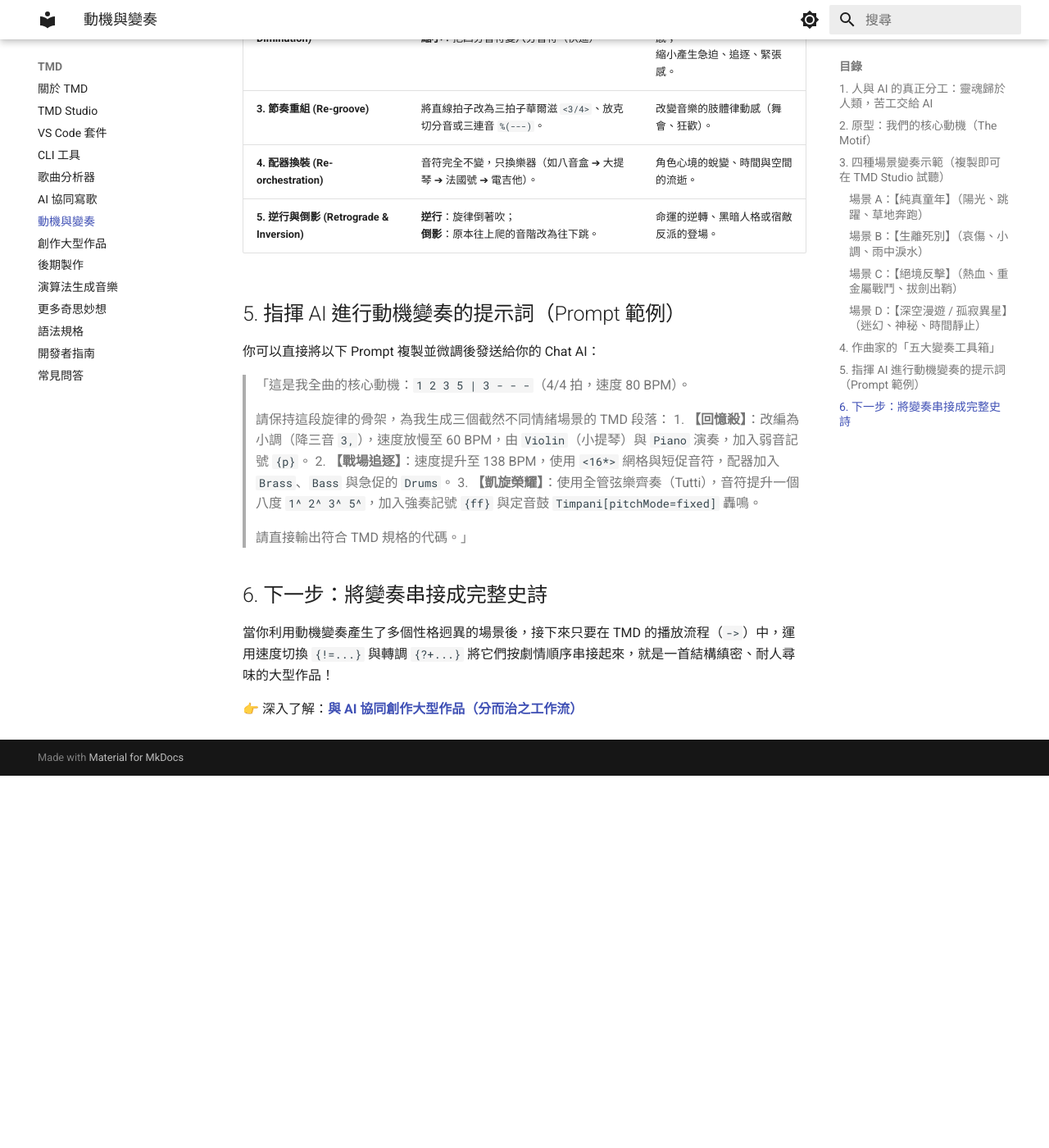
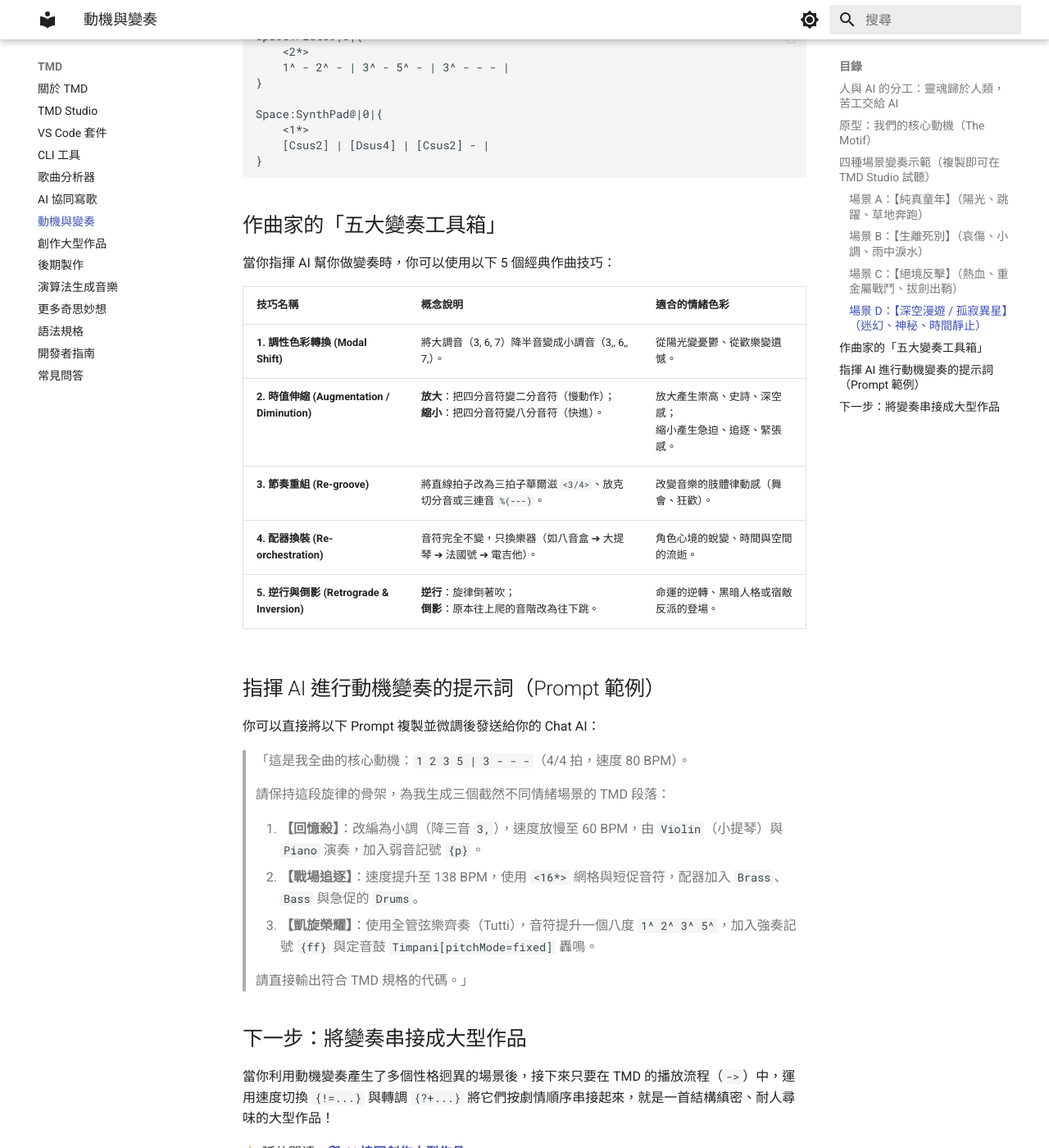
Before and after one commit to TMDLang/TMDLang.github.io, an MkDocs documentation site: the page built from docs/motif_variation.md, in a window 1280 px wide and 1400 px high, scrolled down 4798 px. Shown: the whole window at 82% size. Built offline with MkDocs 1.6.1 and Material for MkDocs 9.7.7, drawn with Linux system fonts in a browser that asks for light colours; before the commit the page ends 5744 px from its top, so only the background shows below that; some of the changed text lies outside the part shown.

````diff
--- a/docs/epic_composing.md
+++ b/docs/epic_composing.md
@@ -6,12 +6,12 @@
 
 本章將帶你走過一套經過實證的「五步大型作品工作流」，讓你能清晰掌握全局架構，並指揮 AI Agent 一步步拼裝出龐大而嚴謹的音樂史詩。
 
-
 ## 步驟一：撰寫音樂腳本與場景大綱（Storyboarding & Structure）
 
 在寫出任何音符之前，先像編劇或電影導演一樣，為樂曲規劃「故事腳本」或「情感起伏地圖」。
 
 **你可以先在筆記中寫下這樣的場景大綱**：
+
 - **場景 1：黎明破曉（Dawn / Intro）**：4/4 拍，60 BPM，極簡稀疏的弦樂長音，營造空靈孤寂感。
 - **場景 2：英雄啟程（Journey / Theme A）**：進入 80 BPM，單簧管吹出核心主題，節奏帶有行進步伐感。
 - **場景 3：風暴來襲（Storm / Tension）**：加速至 132 BPM，切換為小調，低音弦樂快速走音，銅管與定音鼓強烈衝突。
@@ -20,13 +20,14 @@
 
 > **AI 協作技巧**：你可以將你的故事故事背景發給 AI：「我想為一場太空探險寫一首 8 分鐘的組曲，包含起飛、深空漫遊、小行星危機與發現新星球。請幫我規劃包含拍號、建議 BPM、調性走向與樂器編制的 5 個場景大綱。」
 
-
 ## 2. 確立核心動機，分別發展各場景的獨立樂段（Atomic Motifs & Scenes）
 
 不要一次寫整首歌！大型作品的精髓在於**「動機統一（Motivic Unity）」**——用同一個 2～4 小節的核心動機貫穿全曲，但賦予它截然不同的性格。
 
 ### 2.1 定義你的核心動機（Core Motif）
+
 例如，你隨意哼出了一段 2 小節動機：
+
 ```tmd
 Motif_Original {
     <4*>
@@ -35,6 +36,7 @@ Motif_Original {
 ```
 
 ### 2.2 逐個場景讓 AI 延伸與變形
+
 現在，把場景大綱與動機分別交給 AI，一次只專注打磨一個獨立段落：
 
 - **為場景 2（啟程）生成管弦樂段**：
@@ -47,7 +49,6 @@ Motif_Original {
 > [!TIP]
 > **深入探索動機變奏法**：想知道如何將一段 4 音動機變形成「回憶殺」、「絕境反擊」或「深空漫遊」？請參考專題：**[主導動機與變奏：用同一段旋律說不同的故事（Leitmotif）](motif_variation.md)**。
 
-
 ## 3. 讓 AI Agent 彙整全曲時間軸（Macro Assembly）
 
 當各個場景的小樂段都完成後，現在是指揮 AI 將它們拼合成完整作品的時候了。
@@ -57,6 +58,7 @@ Motif_Original {
 > 請將它們彙整進同一個 `::SCORE::` 檔案中，並在樂譜結尾寫出完整的播放順序（`->` 行進），串接起各段落，並在適當位置加入速度變化 `{!=...}`、轉調 `{?+...}` 與強弱記號，輸出整首完整樂譜。」
 
 **AI 組合出的全曲宏觀行進範例**：
+
 ```tmd
 ::SCORE::
 ** Odyssey: An Epic Suite **
@@ -79,7 +81,6 @@ Motif_Original {
 ->#
 ```
 
-
 ## 4. 試聽、刪除冗餘與修飾生硬轉場（Audition & Polish）
 
 在將作品帶進 DAW 之前，必須進行**聽覺驗收（Ear Check）**與除錯：
@@ -94,7 +95,6 @@ Motif_Original {
 3. **刪除冗餘與精簡結構**：
    - 如果某個段落聽起來拖沓，直接讓 AI 將重複的小節刪除，或調整播放流程：例如把反覆兩次改為只反覆一次 `-> finale ->#`。
 
-
 ## 5. 匯出至 DAW 進行音色代換與後期混音（Production in DAW）
 
 TMD 的任務是幫你在最短時間內搞定**作曲（Melody）、和聲（Harmony）、節奏（Rhythm）與配器架構（Orchestration）**。當骨架與細節在純文字層面都精確無誤後，就可以進入專業音樂製作流程：
@@ -107,13 +107,13 @@ tmd my_epic.tmd -m my_epic.mid
 tmd my_epic.tmd -r my_epic.rpp
 ```
 
-### 在 DAW 中的下一步：
+### 在 DAW 中的下一步
+
 1. **載入工程檔**：在 Logic Pro、Cubase、Ableton Live、FL Studio 或 Studio One 中打開匯出的 MIDI。
 2. **軌道自動命名與對齊**：所有音軌（Flute, Clarinet, Violins, Cello, Timpani）與段落小節已經全部對齊就緒。
 3. **掛載高品質音色庫**：將預設的 General MIDI 音色替換為頂級虛擬樂器（如 Spitfire Audio、Cinematic Studio Series、EastWest 或 Vienna Symphonic Library）。
 4. **繪製表情控制器（CC 控制曲線）**：微調 Modulation（CC1）、Expression（CC11）與力度曲線，為管弦樂注入呼吸感。
 5. **混音與母帶後製**：掛上空間殘響（Reverb）、EQ 與壓限器，完成最終成品發行！
-
 
 ## 總結：小型創作 vs. 大型作品的工作心態對比
 
--- a/docs/motif_variation.md
+++ b/docs/motif_variation.md
@@ -6,10 +6,9 @@
 
 然而，現有的純音訊黑盒子 AI（如 Suno、Udio）每次生成都是全新的不可控隨機波形，根本無法做到「維持同一條動機，但在不同場景演繹不同情緒」。而在 TMD 與文字型 AI（LLM）的協作體系中，這項專業作曲家的核心武器，你動動鍵盤就能輕鬆實現。
 
+## 人與 AI 的分工：靈魂歸於人類，苦工交給 AI
 
-## 1. 人與 AI 的真正分工：靈魂歸於人類，苦工交給 AI
-
-在動機變奏的過程中，很多人會問：「既然 AI 這麼厲害，那音樂創作裡人類還剩下什麼？」
+很多人會問：「既然 AI 這麼厲害，那音樂創作裡人類還剩下什麼？」
 
 答案非常明確：**人類負責「意義」與「靈魂」，AI 負責「數學」與「體力苦工」**。
 
@@ -19,20 +18,19 @@
 | **具體任務** | • 決定「這段旋律代表哪個角色或命運」<br>• 掌握全曲的高潮、起伏與戲劇張力<br>• 終審驗收聽感與美學品味 | • 四部和聲（SATB）與嚴格對位法計算<br>• 避免聲部衝突與平行五度/八度<br>• 快速配器（弦樂、和弦、貝斯、打擊樂）<br>• 精準小節時值與節奏網格轉換 |
 
 * **人類該做的事（思考與審美）**：
-  - **動機賦予意義**：這串音符到底代表「童年的故鄉」、「主角心中的創傷」，還是「命運的預兆」？
-  - **決定戲劇張力**：在此時此刻，主角是憤怒、心碎、還是釋懷？該轉入小調還是拉長時值？
-  - 這種對**人類生命經驗、情感共鳴與敘事節奏**的感知，是統計模型永遠無法替代的。
+    * **動機賦予意義**：這串音符到底代表「童年的故鄉」、「主角心中的創傷」，還是「命運的預兆」？
+    * **決定戲劇張力**：在此時此刻，主角是憤怒、心碎、還是釋懷？該轉入小調還是拉長時值？
+    * 這種對**人類生命經驗、情感共鳴與敘事節奏**的感知，是統計模型永遠無法替代的。
 
 * **AI 該做的事（繁瑣計算與配器苦工）**：
-  - 計算大提琴與低音管之間的四部和聲（SATB）聲部導進（Voice Leading）。
-  - 檢查和弦組成音有沒有衝突、避免平行五度或八度。
-  - 將 4 拍的旋律等比切分成十六分音符並排入打擊樂鼓點。
-  - 這些在傳統作曲系需要苦練數年的**「樂理計算苦工」**，正是大語言模型最擅長、最能秒級交付的事情。
+    * 計算大提琴與低音管之間的四部和聲（SATB）聲部導進（Voice Leading）。
+    * 檢查和弦組成音有沒有衝突、避免平行五度或八度。
+    * 將 4 拍的旋律等比切分成十六分音符並排入打擊樂鼓點。
+    * 這些在傳統作曲系需要苦練數年的**「樂理計算苦工」**，正是大語言模型最擅長、最能秒級交付的事情。
 
 **人類動腦決定「講什麼故事」，AI 動筆完成「音符計算」**，這才是最理想的人機協作型態。
 
-
-## 2. 原型：我們的核心動機（The Motif）
+## 原型：我們的核心動機（The Motif）
 
 假設我們隨意哼出了一段只有 4 個音符的極簡動機（4/4 拍，C 大調）：
 
@@ -46,19 +44,20 @@ Motif {
 
 這個旋律單純、乾淨。接下來，我們將示範如何**音符一個字不變（或僅做微調），只透過變換「節奏、和弦、配器與大小調」**，讓這段旋律在四個截然不同的場景中說出完全不同的故事！
 
-
-## 3. 四種場景變奏示範（複製即可在 TMD Studio 試聽）
+## 四種場景變奏示範（複製即可在 TMD Studio 試聽）
 
 ### 場景 A：【純真童年】（陽光、跳躍、草地奔跑）
-- **情緒設定**：無憂無慮、純真回憶、充滿陽光與微風。
-- **變奏手法**：
-  - 維持原本明亮的大調。
-  - 網格切換為 `<8*>`，加入休止符讓音符跳躍（斷奏感 Staccato）。
-  - 配器選用清脆的木琴／鐘琴（`Glockenspiel`）與木吉他（`AcousticGuitar`）簡單乾淨的 `[1] - [4] -` 進行。
-- **你可以這樣下 Prompt 給 AI**：
-  - **白話版（不懂樂理直接用）**：
+
+* **情緒設定**：無憂無慮、純真回憶、充滿陽光與微風。
+
+* **變奏手法**：
+    * 維持原本明亮的大調。
+    * 網格切換為 `<8*>`，加入休止符讓音符跳躍（斷奏感 Staccato）。
+    * 配器選用清脆的木琴／鐘琴（`Glockenspiel`）與木吉他（`AcousticGuitar`）簡單乾淨的 `[1] - [4] -` 進行。
+* **你可以這樣下 Prompt 給 AI**：
+    * **白話版（不懂樂理直接用）**：
     > 「這是我全曲的核心旋律：`1 2 3 5 | 3 - - -`。我想把它當作主角小時候回憶的配樂，聽起來要有『陽光、草地上奔跑、無憂無慮』的感覺，請幫我寫一個叫 `Childhood` 的段落，用清脆可愛的樂器（像鐵琴或木吉他），節奏輕快一點跳躍一點。」
-  - **專業製作人版（精準控制技術參數）**：
+    * **專業製作人版（精準控制技術參數）**：
     > 「這是我全曲的核心動機：`1 2 3 5 | 3 - - -`。請幫我為『純真童年』場景寫一個段落 `Childhood`：保持大調明亮感，將節奏網格細分為 `<8*>` 斷奏跳躍感，主奏樂器使用清脆的 `Glockenspiel`（鐵琴/鐘琴），並加上木吉他 `AcousticGuitar` 輕柔的民謠和弦伴奏。」
 
 ```tmd
@@ -73,17 +72,18 @@ Childhood:AcousticGuitar@|0|{
 }
 ```
 
+### 場景 B：【生離死別】（哀傷、小調、雨中淚水）
 
-### 場景 B：【生離死別】（哀傷、小調、雨中淚水）
-- **情緒設定**：主角遭遇重大打擊，看著泛黃的照片走在雨中，同一個回憶湧上心頭，但人事已非。
-- **變奏手法**：
-  - **平行小調轉化（Minor Modal Shift）**：將大調的 `3`（Mi）降半音變成小調音 `3,`（降 Mi）。
-  - 將力度降為弱奏 `{p}`，時值拉長。
-  - 配器改為深沉哀傷的大提琴（`Cello`）獨奏，伴奏換上暗淡的小調和弦 `[1m] - [6,m] -`。
-- **你可以這樣下 Prompt 給 AI**：
-  - **白話版（不懂樂理直接用）**：
+* **情緒設定**：主角遭遇重大打擊，看著泛黃的照片走在雨中，同一個回憶湧上心頭，但人事已非。
+
+* **變奏手法**：
+    * **平行小調轉化（Minor Modal Shift）**：將大調的 `3`（Mi）降半音變成小調音 `3,`（降 Mi）。
+    * 將力度降為弱奏 `{p}`，時值拉長。
+    * 配器改為深沉哀傷的大提琴（`Cello`）獨奏，伴奏換上暗淡的小調和弦 `[1m] - [6,m] -`。
+* **你可以這樣下 Prompt 給 AI**：
+    * **白話版（不懂樂理直接用）**：
     > 「請把我的核心旋律 `1 2 3 5 | 3 - - -` 改成全劇最催淚、最心碎的場景 `Tragedy`。聽起來要像『主角在雨中哭泣、心碎失去最愛的人』，請幫我轉成悲傷的小調，速度放慢，用很會哭泣的弦樂（像大提琴）拉出長音，加上緩慢憂鬱的鋼琴伴奏。」
-  - **專業製作人版（精準控制技術參數）**：
+    * **專業製作人版（精準控制技術參數）**：
     > 「現在劇情來到最悲傷的『生離死別』場景。請把核心動機 `1 2 3 5 | 3 - - -` 改編成極度傷感的段落 `Tragedy`：將三音改為降號 `3,` 轉化為平行小調，加入弱音記號 `{p}`，由大提琴 `Cello` 緩慢拉出長音，鋼琴 `Piano` 彈奏稀疏低沉的小調和弦，表現雨中哭泣的心碎感。」
 
 ```tmd
@@ -98,17 +98,18 @@ Tragedy:Piano@|0|{
 }
 ```
 
+### 場景 C：【絕境反擊】（熱血、重金屬戰鬥、拔劍出鞘）
 
-### 場景 C：【絕境反擊】（熱血、重金屬戰鬥、拔劍出鞘）
-- **情緒設定**：主角在絕境中站起，心中的信念化為怒火，在戰場上發起最後的反衝鋒。
-- **變奏手法**：
-  - 網格細分到十六分音符 `<16*>`，每個音重複演奏形成激進的行進律動（Machine-gun staccato）。
-  - 全力強奏 `{ff}`。
-  - 配器換上宏大的銅管齊鳴（`Brass`）、雙大鼓重金屬鼓點（`Drums`）以及震撼低頻的定音鼓（`Timpani[pitchMode=fixed]`）。
-- **你可以這樣下 Prompt 給 AI**：
-  - **白話版（不懂樂理直接用）**：
+* **情緒設定**：主角在絕境中站起，心中的信念化為怒火，在戰場上發起最後的反衝鋒。
+
+* **變奏手法**：
+    * 網格細分到十六分音符 `<16*>`，每個音重複演奏形成激進的行進律動（Machine-gun staccato）。
+    * 全力強奏 `{ff}`。
+    * 配器換上宏大的銅管齊鳴（`Brass`）、雙大鼓重金屬鼓點（`Drums`）以及震撼低頻的定音鼓（`Timpani[pitchMode=fixed]`）。
+* **你可以這樣下 Prompt 給 AI**：
+    * **白話版（不懂樂理直接用）**：
     > 「請把我的核心旋律 `1 2 3 5 | 3 - - -` 改編成超熱血的大決戰段落 `Battle`！情緒是『主角在絕境中爬起來、拔劍出鞘發動最後反衝鋒』，聽起來要像好萊塢動作大片或重金屬樂，節奏要極度緊湊，加入震撼的鼓點、銅管齊奏和定音鼓轟鳴！」
-  - **專業製作人版（精準控制技術參數）**：
+    * **專業製作人版（精準控制技術參數）**：
     > 「現在主角在絕境中拔劍反擊！請將核心動機 `1 2 3 5 | 3 - - -` 變奏為震撼的熱血戰鬥段落 `Battle`：切換為 `<16*>` 網格，讓銅管 `Brass` 以機關槍般的十六分音符連續吐音強奏 `{ff}`，並加入雙大鼓激烈的重金屬鼓點 `Drums`，以及鎖定音高的定音鼓 `Timpani[pitchMode=fixed]` 轟鳴。」
 
 ```tmd
@@ -128,17 +129,18 @@ Battle:Drums@|0|{
 }
 ```
 
+### 場景 D：【深空漫遊 / 孤寂異星】（迷幻、神秘、時間靜止）
 
-### 場景 D：【深空漫遊 / 孤寂異星】（迷幻、神秘、時間靜止）
-- **情緒設定**：主角漂浮在無垠深空看著藍色母星，充滿敬畏、未知與無邊的孤寂。
-- **變奏手法**：
-  - **時值擴展（Augmentation）**：將音符時值拉長至 `<2*>` 二分音符甚至全音符，營造失重慢動作感。
-  - 將音高提升至高八度（`^`）。
-  - 和弦換上懸浮感極強的掛留和弦（`[Csus2]`、`[Dsus4]`）與合成器長音襯底（`SynthPad`）。
-- **你可以這樣下 Prompt 給 AI**：
-  - **白話版（不懂樂理直接用）**：
+* **情緒設定**：主角漂浮在無垠深空看著藍色母星，充滿敬畏、未知與無邊的孤寂。
+
+* **變奏手法**：
+    * **時值擴展（Augmentation）**：將音符時值拉長至 `<2*>` 二分音符甚至全音符，營造失重慢動作感。
+    * 將音高提升至高八度（`^`）。
+    * 和弦換上懸浮感極強的掛留和弦（`[Csus2]`、`[Dsus4]`）與合成器長音襯底（`SynthPad`）。
+* **你可以這樣下 Prompt 給 AI**：
+    * **白話版（不懂樂理直接用）**：
     > 「請把我的核心旋律 `1 2 3 5 | 3 - - -` 改編成太空科幻風格的段落 `Space`。想像主角一個人漂浮在浩瀚黑暗的宇宙裡看著地球，聽起來要有『失重、慢動作、空靈、孤寂但又很宏偉』的感覺，把旋律放得很慢很高音，背景要有像星雲一樣飄浮的合成器長音。」
-  - **專業製作人版（精準控制技術參數）**：
+    * **專業製作人版（精準控制技術參數）**：
     > 「主角漂浮在無垠太空凝視地球。請將核心動機改編成科幻迷幻風格的 `Space` 段落：使用時值擴展手法將音符拉長為二分音符 `<2*>`，移至高八度 `1^ 2^ 3^ 5^`，由空靈的長笛 `Flute` 演奏；背景加上無節奏敲擊的環境合成器長音 `SynthPad`，使用 `[Csus2]` 等掛留和弦營造無重力的懸浮感。」
 
 ```tmd
@@ -153,8 +155,7 @@ Space:SynthPad@|0|{
 }
 ```
 
-
-## 4. 作曲家的「五大變奏工具箱」
+## 作曲家的「五大變奏工具箱」
 
 當你指揮 AI 幫你做變奏時，你可以使用以下 5 個經典作曲技巧：
 
@@ -166,23 +167,22 @@ Space:SynthPad@|0|{
 | **4. 配器換裝 (Re-orchestration)** | 音符完全不變，只換樂器（如八音盒 ➔ 大提琴 ➔ 法國號 ➔ 電吉他）。 | 角色心境的蛻變、時間與空間的流逝。 |
 | **5. 逆行與倒影 (Retrograde & Inversion)** | **逆行**：旋律倒著吹；<br>**倒影**：原本往上爬的音階改為往下跳。 | 命運的逆轉、黑暗人格或宿敵反派的登場。 |
 
-
-## 5. 指揮 AI 進行動機變奏的提示詞（Prompt 範例）
+## 指揮 AI 進行動機變奏的提示詞（Prompt 範例）
 
 你可以直接將以下 Prompt 複製並微調後發送給你的 Chat AI：
 
 > 「這是我全曲的核心動機：`1 2 3 5 | 3 - - -`（4/4 拍，速度 80 BPM）。
 >
 > 請保持這段旋律的骨架，為我生成三個截然不同情緒場景的 TMD 段落：
+>
 > 1. **【回憶殺】**：改編為小調（降三音 `3,`），速度放慢至 60 BPM，由 `Violin`（小提琴）與 `Piano` 演奏，加入弱音記號 `{p}`。
 > 2. **【戰場追逐】**：速度提升至 138 BPM，使用 `<16*>` 網格與短促音符，配器加入 `Brass`、`Bass` 與急促的 `Drums`。
 > 3. **【凱旋榮耀】**：使用全管弦樂齊奏（Tutti），音符提升一個八度 `1^ 2^ 3^ 5^`，加入強奏記號 `{ff}` 與定音鼓 `Timpani[pitchMode=fixed]` 轟鳴。
 >
 > 請直接輸出符合 TMD 規格的代碼。」
 
-
-## 6. 下一步：將變奏串接成完整史詩
+## 下一步：將變奏串接成大型作品
 
 當你利用動機變奏產生了多個性格迥異的場景後，接下來只要在 TMD 的播放流程（`->`）中，運用速度切換 `{!=...}` 與轉調 `{?+...}` 將它們按劇情順序串接起來，就是一首結構縝密、耐人尋味的大型作品！
 
-👉 深入了解：**[與 AI 協同創作大型作品（分而治之工作流）](epic_composing.md)**
+👉 延伸閱讀：**[與 AI 協同創作大型作品](epic_composing.md)**
````
Also changed, not shown: docs/syntax.md (+41 -37 lines).
